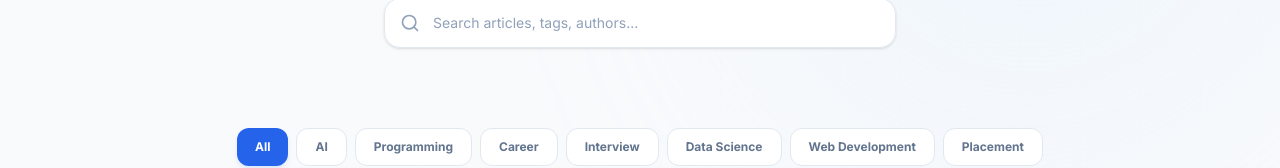
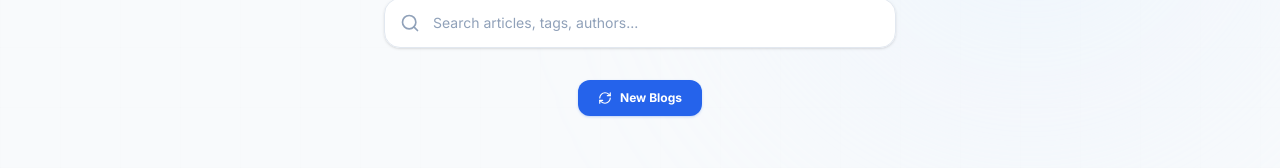
Before and after one commit to KAYHANH/kodetocareer-website, a Next.js app: page /blog in a window 1280 px wide. Shown: the part 453-621 px from the top of the page. Built offline with nearby package versions, Linux system fonts and the light colour scheme; no server answers.

Commit message:
feat: add New Blogs manual sync button with spinning animation, cache-busting, and force-dynamic API routes

```diff
--- a/src/app/api/blog/sync/route.ts
+++ b/src/app/api/blog/sync/route.ts
@@ -20,7 +20,7 @@ export async function GET() {
       headers: {
         'User-Agent': 'Mozilla/5.0 (compatible; KodeToCareerBot/1.0)',
       },
-      next: { revalidate: 60 } // Cache for 60 seconds
+      cache: 'no-store'
     });
 
     if (!devToResponse.ok) {
--- a/src/app/blog/page.tsx
+++ b/src/app/blog/page.tsx
@@ -4,7 +4,7 @@ import { useState, useEffect } from 'react';
 import { motion, AnimatePresence } from 'framer-motion';
 import {
   Search, Calendar, User, Clock, ArrowRight, Sparkles,
-  TrendingUp, Award, Bookmark, ArrowUpRight, HelpCircle, CheckCircle
+  TrendingUp, Award, Bookmark, ArrowUpRight, HelpCircle, CheckCircle, RefreshCw
 } from 'lucide-react';
 import Link from 'next/link';
 import { POSTS, BlogPost } from './posts';
@@ -28,11 +28,13 @@ export default function BlogPage() {
   const [searchQuery, setSearchQuery] = useState('');
   const [subscribeEmail, setSubscribeEmail] = useState('');
   const [subscribed, setSubscribed] = useState(false);
+  const [syncing, setSyncing] = useState(false);
+  const [lastSynced, setLastSynced] = useState<string | null>(null);
 
   useEffect(() => {
     const loadMergedPosts = async () => {
       try {
-        const res = await fetch('/api/blog/posts');
+        const res = await fetch(`/api/blog/posts?t=${Date.now()}`);
         const data = await res.json();
         if (data.success && data.posts) {
           setPosts(data.posts);
@@ -46,11 +48,9 @@ export default function BlogPage() {
 
     const syncLatestNews = async () => {
       try {
-        const res = await fetch('/api/blog/sync');
+        const res = await fetch(`/api/blog/sync?t=${Date.now()}`);
         const data = await res.json();
-        if (data.success && data.hasNewPosts) {
-          loadMergedPosts();
-        }
+        loadMergedPosts();
       } catch (err) {
         console.error('Failed to sync tech news:', err);
       }
@@ -67,6 +67,24 @@ export default function BlogPage() {
       clearInterval(interval);
     };
   }, []);
+
+  const handleManualSync = async () => {
+    if (syncing) return;
+    setSyncing(true);
+    try {
+      await fetch(`/api/blog/sync?t=${Date.now()}`);
+      const res = await fetch(`/api/blog/posts?t=${Date.now()}`);
+      const data = await res.json();
+      if (data.success && data.posts) {
+        setPosts(data.posts);
+      }
+      setLastSynced(new Date().toLocaleTimeString('en-US', { hour: '2-digit', minute: '2-digit' }));
+    } catch (err) {
+      console.error('Manual sync failed:', err);
+    } finally {
+      setSyncing(false);
+    }
+  };
 
   const handleSubscribe = (e: React.FormEvent) => {
     e.preventDefault();
@@ -124,6 +142,25 @@ export default function BlogPage() {
               onChange={(e) => setSearchQuery(e.target.value)}
               className="w-full bg-white border border-slate-200 rounded-2xl pl-12 pr-4 py-3.5 text-sm text-slate-800 placeholder:text-slate-400 focus:outline-none focus:border-primary/50"
             />
+          </div>
+
+          {/* New Blog / Sync Button */}
+          <div className="flex items-center justify-center gap-3 pt-2">
+            <button
+              onClick={handleManualSync}
+              disabled={syncing}
+              className={`inline-flex items-center gap-2 px-5 py-2.5 rounded-xl text-xs font-bold transition-all cursor-pointer shadow-sm ${
+                syncing
+                  ? 'bg-primary/10 text-primary border border-primary/20'
+                  : 'bg-primary text-white hover:bg-blue-700 shadow-md shadow-primary/20'
+              }`}
+            >
+              <RefreshCw className={`w-3.5 h-3.5 ${syncing ? 'animate-spin' : ''}`} />
+              {syncing ? 'Fetching New Blogs...' : 'New Blogs'}
+            </button>
+            {lastSynced && (
+              <span className="text-[10px] text-slate-400 font-semibold">Last updated: {lastSynced}</span>
+            )}
           </div>
         </section>
 
```
